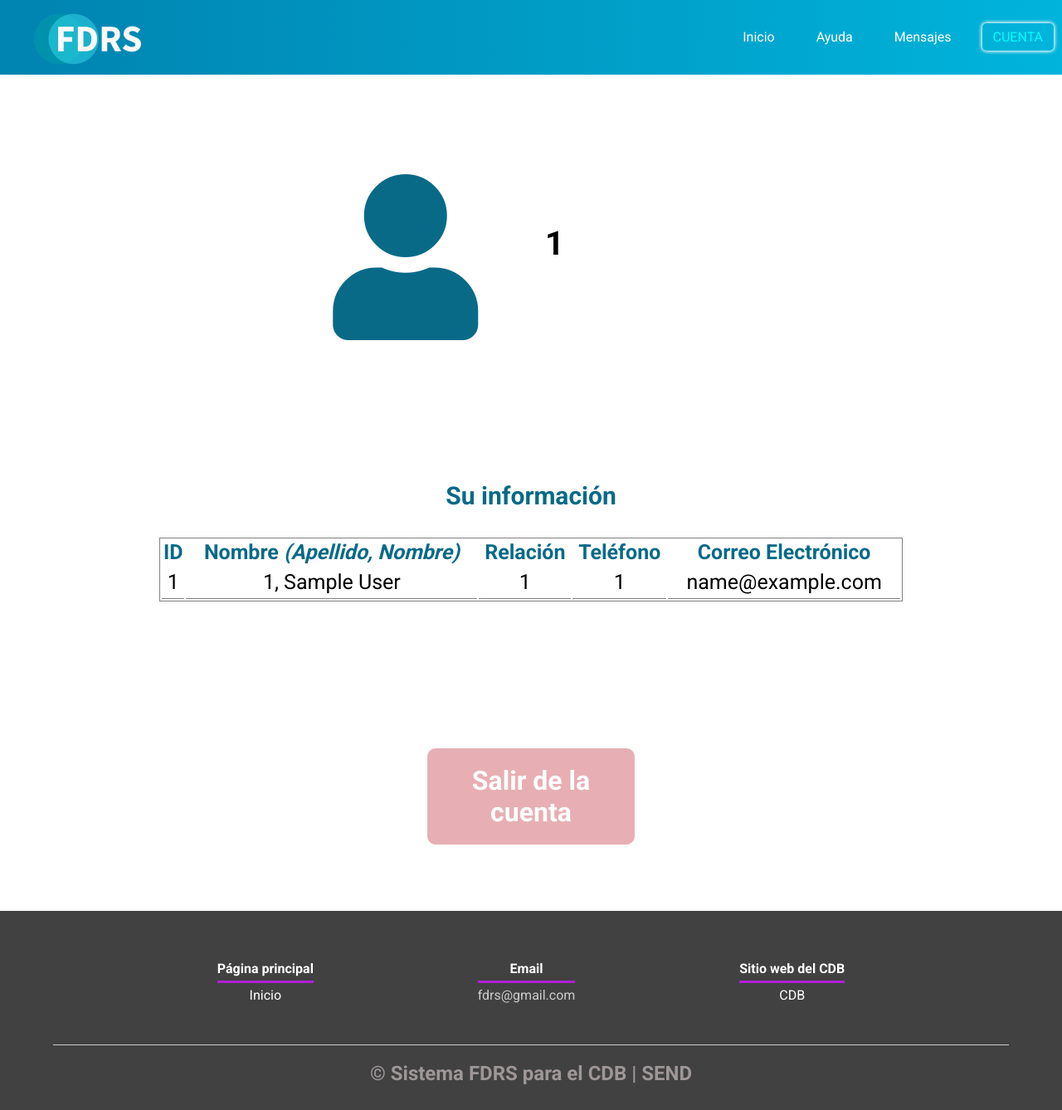
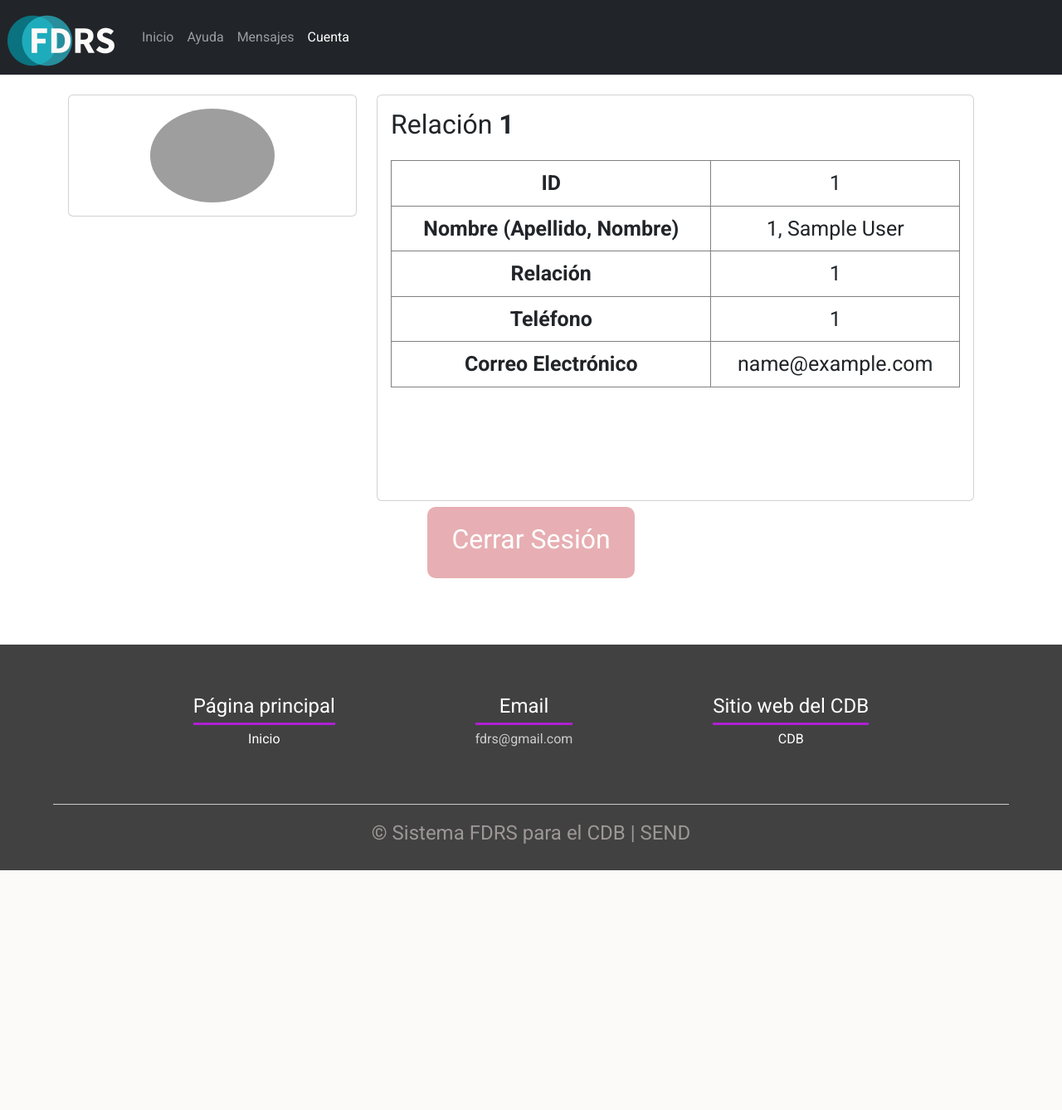
Before and after one commit to LudwinM16/FDRS, a PHP site: page /vista/perfil.php in a window 1280 px wide. Shown: the whole page at 83% size. After the commit the page ends 1049 px from the top, so only its background shows below. Run offline with PHP 8.4, Linux system fonts and the light colour scheme; the visitor is signed in with stand-in values (Sample User, id 1); grey boxes are pictures that could not be loaded.

Commit message:
Actualización de archivos con cambios requeridos

```diff
--- a/vista/iniciarSesion.php
+++ b/vista/iniciarSesion.php
@@ -7,6 +7,7 @@
 	<link rel="stylesheet" type="text/css" href="CSS/footer.css">
 	<script type="text/javascript" src="../vista/js/verificar.js"></script>
 	<script src="https://unpkg.com/sweetalert/dist/sweetalert.min.js"></script>
+	<script src="https://kit.fontawesome.com/c5995498b9.js" crossorigin="anonymous"></script>
 	<meta name="viewport" content="width=device-width, user-scalable, initial-scale=1.0, maximum-scale=1.0, minimum-scale=1.0">
 		<link rel="stylesheet" type="text/css" href="https://cdnjs.cloudflare.com/ajax/libs/font-awesome/5.15.3/css/all.min.css">
 	<title>FDRS </title>
@@ -53,11 +54,11 @@
 			<form method="post" action="../controlador/ctrlUsuario.php">
 				<h1 class="titulo">Iniciar Sesión</h1>
 				<fieldset>
-					<label>Correo</label><br>
+					<label><i class="fa-solid fa-envelope"></i> Correo</label><br>
 					<input type="email" name="correo" class="correo" placeholder="Ingresa tu correo electrónico" id="email">
 				</fieldset>
 				<fieldset>
-					<label>Contraseña</label><br>
+					<label><i class="fa-solid fa-lock"></i> Contraseña</label><br>
 					<input type="password" name="contra" class="contra" placeholder="Ingresa una contraseña" id="pass">
 				</fieldset>
 				<fieldset>
--- a/vista/iniciarSesionadmin.php
+++ b/vista/iniciarSesionadmin.php
@@ -7,6 +7,7 @@
 	<link rel="stylesheet" type="text/css" href="CSS/footer.css">
 	<script type="text/javascript" src="../vista/js/verificar.js"></script>
 	<script src="https://unpkg.com/sweetalert/dist/sweetalert.min.js"></script>
+	<script src="https://kit.fontawesome.com/c5995498b9.js" crossorigin="anonymous"></script>
 	<meta name="viewport" content="width=device-width, user-scalable, initial-scale=1.0, maximum-scale=1.0, minimum-scale=1.0">
 		<link rel="stylesheet" type="text/css" href="https://cdnjs.cloudflare.com/ajax/libs/font-awesome/5.15.3/css/all.min.css">
 	<title>FDRS </title>
@@ -50,11 +51,11 @@
 			<form method="post" action="../controlador/ctrlCoordinador.php">
 				<h1 class="titulo">Iniciar Sesión</h1>
 				<fieldset>
-					<label>Correo</label><br>
+					<label><i class="fa-solid fa-envelope"></i> Correo</label><br>
 					<input type="email" name="correo" class="correo" placeholder="Ingresa tu correo electrónico" id="email">
 				</fieldset>
 				<fieldset>
-					<label>Contraseña</label><br>
+					<label><i class="fa-solid fa-lock"></i> Contraseña</label><br>
 					<input type="password" name="contra" class="contra" placeholder="Ingresa una contraseña" id="pass">
 				</fieldset>
 				<fieldset>
--- a/vista/perfil.php
+++ b/vista/perfil.php
@@ -2,13 +2,14 @@
 <html>
 <head>
     <meta charset="utf-8">
+    <meta name="viewport" content="width=device-width, initial-scale=1, shrink-to-fit=no">
+    <link rel="stylesheet" href="https://cdn.jsdelivr.net/npm/bootstrap@5.3.0/dist/css/bootstrap.min.css">
     <link rel="stylesheet" type="text/css" href="../vista/CSS/menu-all.css">
     <link rel="stylesheet" type="text/css" href="../vista/CSS/nombre.css">
     <link rel="stylesheet" type="text/css" href="../vista/CSS/footer.css">
     <script type="text/javascript" src="../vista/js/confirmacion.js"></script>
-	<meta name="viewport" content="width=device-width, user-scalable=no, initial-scale=1.0, maximum-scale=1.0, minimum-scale=1.0">
-	<link rel="stylesheet" type="text/css" href="https://cdnjs.cloudflare.com/ajax/libs/font-awesome/5.15.3/css/all.min.css">
     <link href="https://fonts.googleapis.com/css?family=Roboto:300,400,700&display=swap" rel="stylesheet">
+	<link rel="stylesheet" href="https://cdn.jsdelivr.net/npm/bootstrap-icons@1.11.1/font/bootstrap-icons.css">
     <title>FDRS</title>
 </head>
 <body>
@@ -17,84 +18,118 @@
     require "../modelo/claseConexion.php";
     session_start();
     //$rel = $_SESSION['relacion'];
-		if(!empty($_SESSION)){
+    if (!empty($_SESSION)) {
 ?>
-    <header>
-		<nav class="menu">
-			<div>
-				<img src="img/FDRSlog.png">
-			</div>
-			<input type="checkbox" id="check">
-			<label for="check" class="bar-btn">
-				<i class="fa fa-bars"></i>
-
-			</label>
-
-			<div class="menu-link">
-				<ul>
-					<li><a href="../index.php">Inicio</a></li>
-					<li><a href="ayuda.php">Ayuda</a></li>
-					<li><a href="mensajes.php">Mensajes</a></li>
-					<li class="nombre"><a class="active" href="perfil.php">Cuenta</a></li>
+    <nav class="navbar navbar-expand-lg navbar-dark bg-dark">
+        <a class="navbar-brand" href="../index.php"><img src="img/FDRSlog.png" alt="Logo"></a>
+        <button class="navbar-toggler" type="button" data-toggle="collapse" data-target="#navbarNav" aria-controls="navbarNav" aria-expanded="false" aria-label="Toggle navigation">
+            <span class="navbar-toggler-icon"></span>
+        </button>
+        <div class="collapse navbar-collapse" id="navbarNav">
+            <ul class="navbar-nav ml-auto">
+                <li class="nav-item">
+                    <a class="nav-link" href="../index.php">Inicio</a>
+                </li>
+                <li class="nav-item">
+                    <a class="nav-link" href="ayuda.php">Ayuda</a>
+                </li>
+                <li class="nav-item">
+                    <a class="nav-link" href="mensajes.php">Mensajes</a>
+                </li>
+                <li class="nav-item">
+                    <a class="nav-link active" href="perfil.php">Cuenta</a>
+                </li>
             </ul>
         </div>
+    </nav>
 
-		</nav>
-	</header>
+    <div class="container mt-4">
+        <div class="row">
 
-	<div class="info">
-		<div class="name">
-			<div class="imagen">
-				<i class="fas fa-user"></i>
+
+    <div class="row">
+        <div class="col-md-4">
+            <div class="card">
+                <div class="card-body text-center">
+				<img src="https://upload.wikimedia.org/wikipedia/commons/9/99/Sample_User_Icon.png" alt="avatar"
+              class="rounded-circle img-fluid" style="width: 150px;">
                 </div>
-			<h1 class="nombre"><?php
-			echo $_SESSION['relacion']; ?></h1>
-
             </div>
-
-		<div class="datos">
-        <table class="table">
-            <caption>Su información</caption>
+        </div>
+        <div class="col-md-8">
+            <div class="card">
+                <div class="card-body">
+                    <h2 class="card-title mb-4">Relación <b><?php echo $_SESSION['relacion']; ?></b></h2>
+                    <div class="table-responsive">
+                        <table class="table table-bordered">
                             <tr>
-                <th>ID</th><th colspan="">Nombre <i>(Apellido, Nombre)</i></th><th>Relación</th><th>Teléfono</th><th>Correo Electrónico</th>
+                                <th>ID</th>
+                                <td><?php echo $_SESSION['idUsuario']; ?></td>
                             </tr>
-            <?php
-                    echo "<tr><td>". $_SESSION['idUsuario'] ."</td><td>". $_SESSION['ape'] .", " . $_SESSION['nombre'] . "</td><td>". $_SESSION['relacion'] ."</td><td>". $_SESSION['telefono'] ."</td><td>". $_SESSION['correo'] ."</td></tr>";
-            ?>
+                            <tr>
+                                <th>Nombre (Apellido, Nombre)</th>
+                                <td><?php echo $_SESSION['ape'] . ', ' . $_SESSION['nombre']; ?></td>
+                            </tr>
+                            <tr>
+                                <th>Relación</th>
+                                <td><?php echo $_SESSION['relacion']; ?></td>
+                            </tr>
+                            <tr>
+                                <th>Teléfono</th>
+                                <td><?php echo $_SESSION['telefono']; ?></td>
+                            </tr>
+                            <tr>
+                                <th>Correo Electrónico</th>
+                                <td><?php echo $_SESSION['correo']; ?></td>
+                            </tr>
                         </table>
                     </div>
                 </div>
-	<div class="salir"><h1><a onclick=" return confirmar();" href="log out.php">Salir de la cuenta</a></h1></div>
+            </div>
+        </div>
+    </div>
+</div>
+
+            </div>
+        </div>
+    </div>
+
+    <div class="salir">
+        <a onclick="return confirmar();" href="log out.php"><h2>Cerrar Sesión</h2></a>
+    </div>
+
 <?php
-		}else{
+    } else {
 ?>
-<header>
-		<nav class="menu">
-			<div>
-				<img src="img/FDRSlog.png">
-			</div>
-			<input type="checkbox" id="check">
-			<label for="check" class="bar-btn">
-				<i class="fa fa-bars"></i>
 
-			</label>
-
-			<div class="menu-link">
-				<ul >
-					<li><a class="active" href="../index.php">Inicio</a></li>
+    <nav class="navbar navbar-expand-lg navbar-light bg-light">
+        <a class="navbar-brand" href="../index.php"><img src="img/FDRSlog.png" alt="Logo"></a>
+        <button class="navbar-toggler" type="button" data-toggle="collapse" data-target="#navbarNav" aria-controls="navbarNav" aria-expanded="false" aria-label="Toggle navigation">
+            <span class="navbar-toggler-icon"></span>
+        </button>
+        <div class="collapse navbar-collapse" id="navbarNav">
+            <ul class="navbar-nav ml-auto">
+                <li class="nav-item">
+                    <a class="nav-link active" href="../index.php">Inicio</a>
+                </li>
             </ul>
         </div>
+    </nav>
 
-		</nav>
-	</header>
+    <div class="container mt-4">
+        <div class="row">
+            <div class="col">
+                <div class="alert alert-warning" role="alert">
+                    Para acceder a esta página, debes iniciar sesión.
+                </div>
+            </div>
+        </div>
+    </div>
 
-	<div class="opciones">
-		<h2>Para acceder a esta página</h2>
-		<h2>Debes Iniciar Sesión</h2>
-	</div>
 <?php
     }
 ?>
+
 <footer>
     <div class="contenedor-footer">
         <div class="content-footer">
@@ -107,12 +142,13 @@
         </div>
         <div class="content-footer">
             <h4>Sitio web del CDB</h4>
-			<p><a href="https://www.cdb.edu.sv/" target="blank">CDB</a>  </p>
+            <p><a href="https://www.cdb.edu.sv/" target="blank">CDB</a></p>
         </div>
     </div>
 
     <h2 class="titulo-final">&copy; Sistema FDRS para el CDB | SEND</h2>
+</footer>
 
-</footer>
+<script src="https://cdn.jsdelivr.net/npm/bootstrap@5.3.0/dist/js/bootstrap.min.js"></script>
 </body>
 </html>
```
Also changed, not shown: vista/CRUD.php (+19 -9 lines), vista/CSS/historial.css (+9 -1 lines), vista/enviar.php (+5 -4 lines), vista/historial.php (+7 -7 lines), vista/registrar.php (+11 -10 lines). Lines whose indentation alone changed are shown as unchanged.
